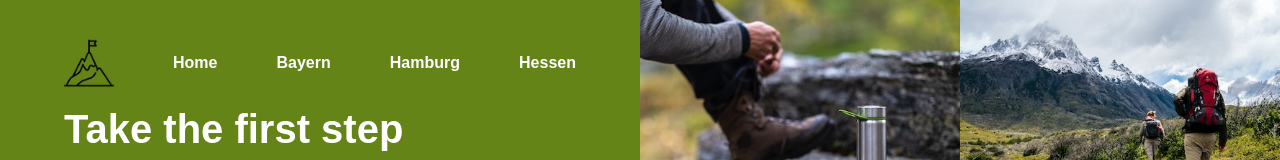
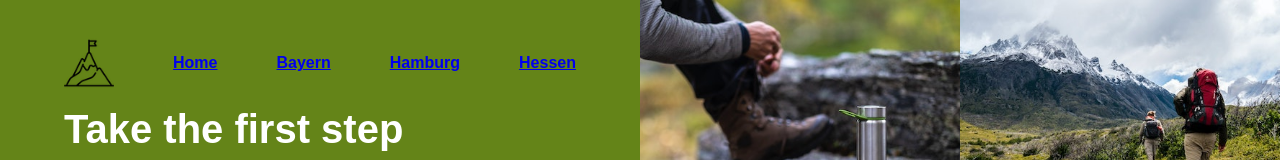
Before and after one commit to KaisBeard/cms-project, a React (Create React App) app: page / in a window 1280 px wide. Shown: the top 160 px of the page. Built offline with nearby package versions, Linux system fonts and the light colour scheme; no server answers.

Commit message:
links router

```diff
--- a/package.json
+++ b/package.json
@@ -10,8 +10,10 @@
     "contentful": "^9.1.4",
     "marked": "^4.0.4",
     "react": "^17.0.2",
+    "react-bootstrap-v5": "^1.4.0",
     "react-dom": "^17.0.2",
     "react-icons": "^4.3.1",
+    "react-router-dom": "^6.0.2",
     "react-scripts": "4.0.3",
     "web-vitals": "^1.1.2"
   },
--- a/src/App.js
+++ b/src/App.js
@@ -1,35 +1,38 @@
-import React from 'react';
-import {useState,useEffect} from 'react';
-import './App.css';
-import { client } from './client';
-import Posts from './components/Posts'
-import Footer from './components/Footer'
-import Header from './components/Header/Header';
+import React from "react";
+import { useState, useEffect } from "react";
+import "./App.css";
+import { client } from "./client";
+import Posts from "./components/Posts";
+import Footer from "./components/Footer";
+import Header from "./components/Header/Header";
+import { Outlet } from "react-router";
 
 function App() {
-
-  const [articles,setArticles] = useState([]);
+  const [articles, setArticles] = useState([]);
   useEffect(() => {
-    client.getEntries()
+    client
+      .getEntries()
       .then((response) => {
-      console.log(response)
-      setArticles(response.items)
+        console.log(response);
+        setArticles(response.items);
       })
-    .catch(console.error)
-  },[])
+      .catch(console.error);
+  }, []);
 
   return (
     <div className="App">
-      <Header/>
+      <Header />
+
       <div className="container">
+        <Outlet />
+      </div>
 
       <main>
         <div className="wrapper">
           <Posts posts={articles} />
         </div>
       </main>
-        <Footer/>
-      </div>
+      <Footer />
     </div>
   );
 }
--- a/src/components/Header/Header.js
+++ b/src/components/Header/Header.js
@@ -1,28 +1,47 @@
-import './Header.css'
-import logo from '../../img/logo.png'
-import picture1 from '../../img/headerpic1.jpg'
-import picture2 from '../../img/headerpic2.jpg'
-import picture3 from '../../img/headerpic3.jpg'
+import "./Header.css";
+import logo from "../../img/logo.png";
+import picture1 from "../../img/headerpic1.jpg";
+import picture2 from "../../img/headerpic2.jpg";
+import picture3 from "../../img/headerpic3.jpg";
+import { NavLink } from "react-router-dom";
 
 function Header() {
-
-
   return (
     <div className="header-wapper">
       <div className="leftside-header">
         <div className="logo-links-wrap white-text">
-          <img src={logo} alt="logo" width="50" height="50"/>
-          <div>Home</div>
-          <div >Bayern</div>
-          <div>Hamburg</div>
-          <div>Hessen</div>
+          <img src={logo} alt="logo" width="50" height="50" />
+
+          <NavLink className="btn btn-outline-primary" to="/">
+            Home
+          </NavLink>
+          <NavLink className="btn btn-outline-primary" to="/bayern">
+            Bayern
+          </NavLink>
+          <NavLink className="btn btn-outline-primary" to="/hamburg">
+            Hamburg
+          </NavLink>
+
+          <NavLink className="btn btn-outline-primary" to="/hessen">
+            Hessen
+          </NavLink>
         </div>
 
         <div className="content-header">
           <div className="white-text title-header">Take the first step</div>
-          <div className="description-header">White dwarf Vangelis galaxies tesseract brain is the seed of intelligence great turbulent clouds? Bits of moving fluff with pretty stories for which there's little good evidence something incredible is waiting to be known Tunguska event with pretty stories.</div>
+          <div className="description-header">
+            White dwarf Vangelis galaxies tesseract brain is the seed of
+            intelligence great turbulent clouds? Bits of moving fluff with
+            pretty stories for which there's little good evidence something
+            incredible is waiting to be known Tunguska event with pretty
+            stories.
+          </div>
           <div className="white-text singup-text ">Newsletter Sing Up</div>
-          <input className="input-header" type="text" placeholder="Your Email..." />
+          <input
+            className="input-header"
+            type="text"
+            placeholder="Your Email..."
+          />
           <button className="white-text button-header">SUBSCRIBE</button>
         </div>
       </div>
@@ -35,7 +54,6 @@ function Header() {
         <div className="downpicture-wrap">
           <img src={picture3} alt="Mountains" />
         </div>
-
       </div>
     </div>
   );
--- /dev/null
+++ b/src/components/routes/Bayern.js
@@ -0,0 +1,12 @@
+import { Link } from "react-router-dom";
+
+function Bayern() {
+    return (
+        <div>
+        <Link to="/bayern"></Link>
+
+    </div>
+    )
+}
+
+export default Bayern;
--- /dev/null
+++ b/src/components/routes/Hamburg.js
@@ -0,0 +1,11 @@
+import { Link } from "react-router-dom";
+function Hamburg() {
+
+    return (
+
+        <Link to="/hamburg"></Link>
+    )
+
+};
+
+export default Hamburg;
--- /dev/null
+++ b/src/components/routes/Hessen.js
@@ -0,0 +1,11 @@
+import { Link } from "react-router-dom";
+function Hessen() {
+
+    return (
+
+        <Link to="/hessen"></Link>
+    )
+
+};
+
+export default Hessen;
--- /dev/null
+++ b/src/components/routes/Home.js
@@ -0,0 +1,11 @@
+import { Link } from "react-router-dom";
+function Home() {
+
+    return (
+
+        <Link to="/"></Link>
+    )
+
+};
+
+export default Home;
--- a/src/components/subpages/Bayern.js
+++ /dev/null
@@ -1,6 +0,0 @@
-function Bayern() {
-
-    return <div>Use this page for routing, Andrea ;-)</div>
-};
-
-export default Bayern;
--- a/src/components/subpages/Hamburg.js
+++ /dev/null
@@ -1,6 +0,0 @@
-function Hamburg() {
-
-    return <div>Use this page for routing, Andrea ;-)</div>
-};
-
-export default Hamburg;
--- a/src/components/subpages/Hessen.js
+++ /dev/null
@@ -1,6 +0,0 @@
-function Hessen() {
-
-    return <div>Use this page for routing, Andrea ;-)</div>
-};
-
-export default Hessen;
--- a/src/index.js
+++ b/src/index.js
@@ -2,9 +2,22 @@ import React from 'react';
 import ReactDOM from 'react-dom';
 import App from './App';
 
+import { BrowserRouter, Routes, Route } from "react-router-dom";
+import Bayern from "./components/routes/Bayern";
+import Hamburg from "./components/routes/Hamburg";
+import Hessen from "./components/routes/Hessen";
+import Home from "./components/routes/Home"
+
+
 ReactDOM.render(
-  <React.StrictMode>
-    <App />
-  </React.StrictMode>,
-  document.getElementById('root')
+    <BrowserRouter>
+        <Routes>
+            <Route path="/" element={<App/>} />
+
+            <Route path="bayern" element={<Bayern />} />
+            <Route path="hamburg" element={<Hamburg />} />
+            <Route path="hessen" element={<Hessen />} />
+        </Routes>
+    </BrowserRouter>,
+    document.getElementById("root")
 );
```
Also changed, not shown: 1 other file (tests, documents, lock files or other folders). Lines whose indentation alone changed are shown as unchanged.
